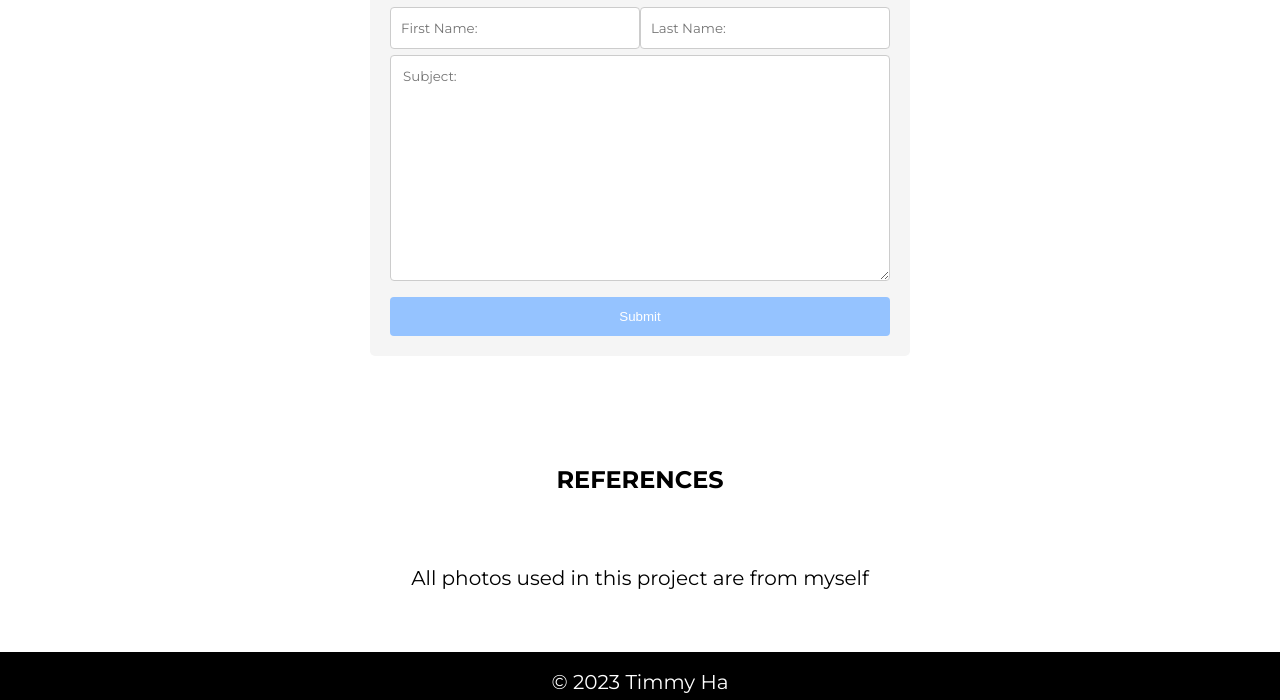
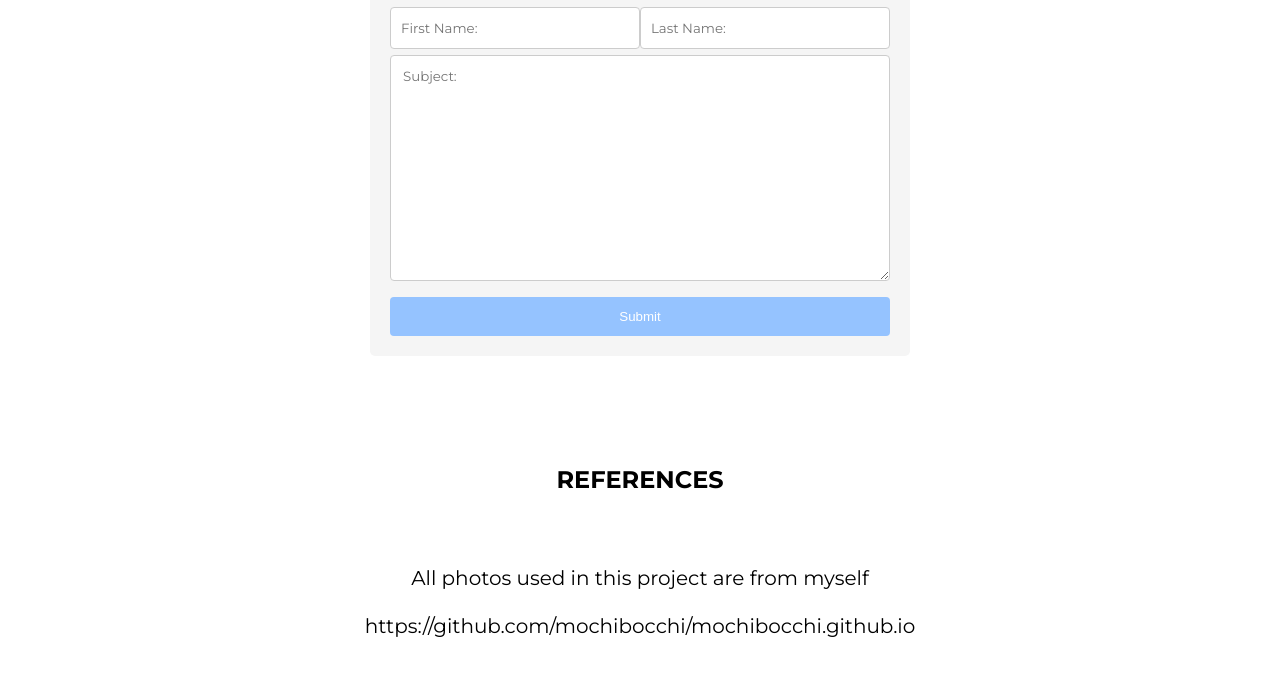
Before and after one commit to mochibocchi/DXB111---Assignment-2---Interactive--responsive-website, a plain HTML site: page about.html in a window 1280 px wide. Shown: the part 1037-1737 px from the top of the page. Drawn offline with Linux system fonts and the light colour scheme.

Commit message:
Add link to my github

```diff
--- a/about.html
+++ b/about.html
@@ -79,7 +79,7 @@
       <div class="container">
         <h2>REFERENCES</h2>
         <p>
-          All photos used in this project are from myself
+          All photos used in this project are from myself <br> https://github.com/mochibocchi/mochibocchi.github.io
         </p>
       </div>
     </section>
```
